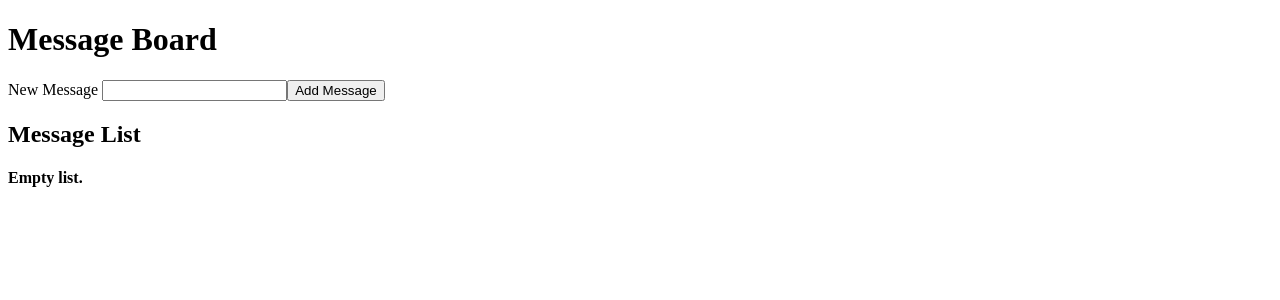
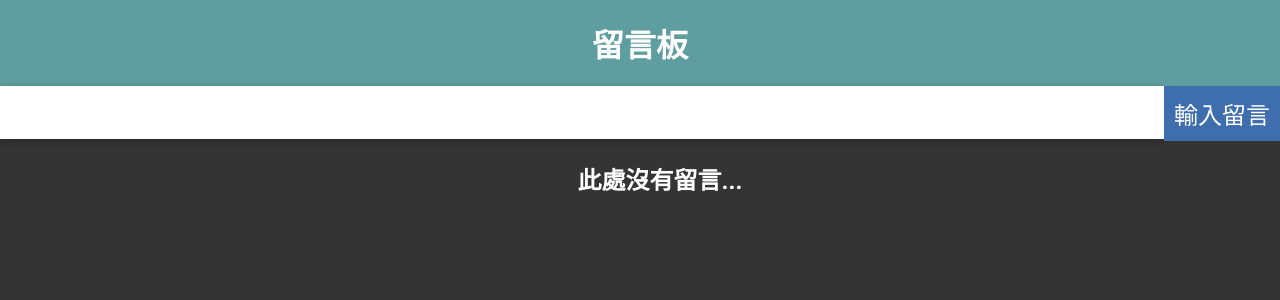
Before and after one commit to seesawjack/message-board, a Vue app: page / in a window 1280 px wide. Shown: the top 300 px of the page. Built offline with nearby package versions, Linux system fonts and the light colour scheme.

Commit message:
0807-component化

```diff
--- a/package.json
+++ b/package.json
@@ -18,7 +18,9 @@
     "@vue/cli-plugin-eslint": "~5.0.0",
     "@vue/cli-service": "~5.0.0",
     "eslint": "^7.32.0",
-    "eslint-plugin-vue": "^8.0.3"
+    "eslint-plugin-vue": "^8.0.3",
+    "sass": "^1.54.3",
+    "sass-loader": "^13.0.2"
   },
   "eslintConfig": {
     "root": true,
--- a/src/App.vue
+++ b/src/App.vue
@@ -1,73 +1,53 @@
 <template>
-  <h1>Message Board</h1>
-	<form @submit.prevent="addList()">
-		<label>New Message </label>
-		<input type="text" v-model="enterValue">
-		<button>Add Message</button>
-	</form>
-	<h2>Message List</h2>
+	<the-header></the-header>
+	<message-form ></message-form>
 	<ul>
-		<li v-for="(item,index) in outputValue" :key="index">
-			<p>{{item.date}}</p>
-			<span @click="isDone(item)" :class="{done:item.done}" :contenteditable="item.edit">{{item.finalValue}}</span>
-			<button @click="isEditBtn(item)">{{item.edit?'編輯完成':'可編輯'}}</button>
-			<button  @click="removeList(index)">刪除</button>
-		</li>
+		<message-card></message-card>
 	</ul>
-	<h4 v-if="outputValue.length == 0 ">Empty list.</h4>
 </template>
 
 <script>
+import MessageCard from './components/UI/MessageCard.vue';
+import TheHeader from './components/layouts/TheHeader.vue';
+import MessageForm from './components/AddMessage/MessageForm.vue'
+
 export default {
 		name: 'App',
+		components:{
+			MessageCard,
+			TheHeader,
+			MessageForm
+		},
 		data(){
 			return{
-				enterValue:'',
-				outputValue:[],
-				date:'',
-				isEdit:false,
+				storedResources:[],
 			}
 		},
-		computed:{
-			isContentEdit(){
-				return this.isEdit? 'contenteditable= true':'';
+		provide(){
+			return{
+				addMessage:this.addMessage,
+				resourse:this.storedResources,
+				deleteMessage:this.deleteMessage
 			}
 		},
 		methods:{
-			addList(){
-				if(!this.enterValue){
-					alert('請輸入內容')
-					return;
+			addMessage(title){
+				const week = ['日','一','二','三','四','五','六']
+				const time = `${new Date().getFullYear()}/
+				${new Date().getMonth()+1}/
+				${new Date().getDate()}(${week[new Date().getDay()]})
+				${new Date().getHours()}:${new Date().getMinutes()}`;
+
+				const newResource = {
+					id:new Date().toISOString(),
+					time:time,
+					title:title,
 				}
-				const week = ['日','一','二','三','四','五','六']
-				this.date = `${new Date().getFullYear()}/${new Date().getMonth()+1}/${new Date().getDate()}(${week[new Date().getDay()]}) ${new Date().getHours()}:${new Date().getMinutes()}`;
-				this.outputValue.push({
-					done:false,
-					finalValue:this.enterValue,
-					date:this.date,
-					edit:this.isEdit
-				});
-				sessionStorage.setItem('todoList',JSON.stringify(this.outputValue));
-				this.enterValue= '';
+				this.storedResources.push(newResource);
+				sessionStorage.setItem('message',JSON.stringify(this.storedResources));
 			},
-			removeList(index){
-				this.outputValue.splice(index,1)
-			},
-			isDone(item){
-				if(!item.edit){
-					item.done=!item.done;
-					sessionStorage.setItem('todoList',JSON.stringify(this.outputValue));
-				}
-			},
-			isEditBtn(item){
-				item.edit = !item.edit;
-				console.log(this.finalValue)
-			}
-
-		},
-		beforeMount(){
-			if(sessionStorage.getItem('todoList')){
-				this.outputValue = JSON.parse(sessionStorage.getItem('todoList'))
+			deleteMessage(index){
+				this.storedResources.splice(index,1)
 			}
 		}
 }
@@ -76,11 +56,22 @@ export default {
 </script>
 
 <style>
-span{
-	margin-right: 10px;
+@import url('https://fonts.googleapis.com/css2?family=Roboto:wght@400;700&display=swap');
+
+* {
+  box-sizing: border-box;
 }
-span.done{
-	text-decoration-line: line-through;
-	color: gray;
+
+html {
+  font-family: 'Roboto', sans-serif;
+}
+
+body {
+  margin: 0;
+  background-color: rgb(52, 52, 52);
+}
+
+ul{
+	list-style: none;
 }
 </style>
--- /dev/null
+++ b/src/components/AddMessage/MessageForm.vue
@@ -0,0 +1,46 @@
+<template>
+    <form @submit.prevent="submitData()">
+		<input type="text" ref="titleInput">
+		<button>輸入留言</button>
+	</form>
+</template>
+
+<script>
+export default {
+    inject:['addMessage'],
+    methods:{
+        submitData(){
+        const enterMessage = this.$refs.titleInput.value;
+
+        if(enterMessage.trim() === ''){
+           console.log('此為空值')
+           return;
+        }
+        this.addMessage(enterMessage)
+        this.$refs.titleInput.value = '';
+        }
+    }
+}
+</script>
+
+
+<style scoped lang="scss">
+    form{
+        display: flex;
+
+        input{
+            width:calc(100% - 116px);
+            height: 53px;
+            border: none;
+            box-shadow: 0 2px 8px rgb(0 0 0 / 26%);
+            padding: 0px;
+        }
+        button{
+            background-color: rgb(62, 110, 173);
+            color: #fff;
+            border: none;
+            font-size: 1.5rem;
+            padding: 10px;
+        }
+    }
+</style>
--- /dev/null
+++ b/src/components/UI/MessageCard.vue
@@ -0,0 +1,61 @@
+<template>
+		<li v-for="(item,index) in resourse" :key="index">
+			<div class="card-header">
+                <p class="name">名稱：無名氏</p>
+                <p>發文時間：{{item.time}}</p>
+            </div>
+            <div class="card-body">
+                <span>{{item.title}}</span>
+            </div>
+            <button>編輯</button>
+			<button @click="deleteM(index)">刪除</button>
+		</li>
+        <h2 v-if="resourse.length === 0">此處沒有留言...</h2>
+</template>
+
+<script>
+export default {
+    inject:['resourse','deleteMessage'],
+    methods:{
+        deleteM(index){
+            this.deleteMessage(index)
+        }
+    },
+    beforeMount(){
+        // if(sessionStorage.getItem('message')){
+        //     console.log(JSON.parse(sessionStorage.getItem('message')))
+        //     this.resourse = JSON.parse(sessionStorage.getItem('message'))
+
+        // }
+	}
+}
+</script>
+
+<style scoped lang="scss">
+li{
+    width: 500px;
+    padding: 20px;
+    box-shadow: 0 0px 8px rgb(146 217 173 / 75%);
+    border-radius: 25px;
+    background-color: #fff;
+    &:not(:last-child){
+        margin-bottom: 25px;
+    }
+}
+.card-header{
+    display: flex;
+    p{
+        margin: 0;
+        &.name{
+            margin-right: 10px;
+        }
+    }
+}
+h2{
+    color: #fff;
+    text-align: center;
+}
+
+
+
+</style>
--- /dev/null
+++ b/src/components/layouts/TheHeader.vue
@@ -0,0 +1,19 @@
+<template>
+    <header>
+        <h1>留言板</h1>
+    </header>
+
+</template>
+
+<style scoped>
+    header{
+        background-color: cadetblue;
+        padding: 20px 0px;
+
+    }
+    h1{
+        margin: 0px;
+        text-align: center;
+        color: #fff;
+    }
+</style>
```
Also changed, not shown: 1 other file (tests, documents, lock files or other folders).
